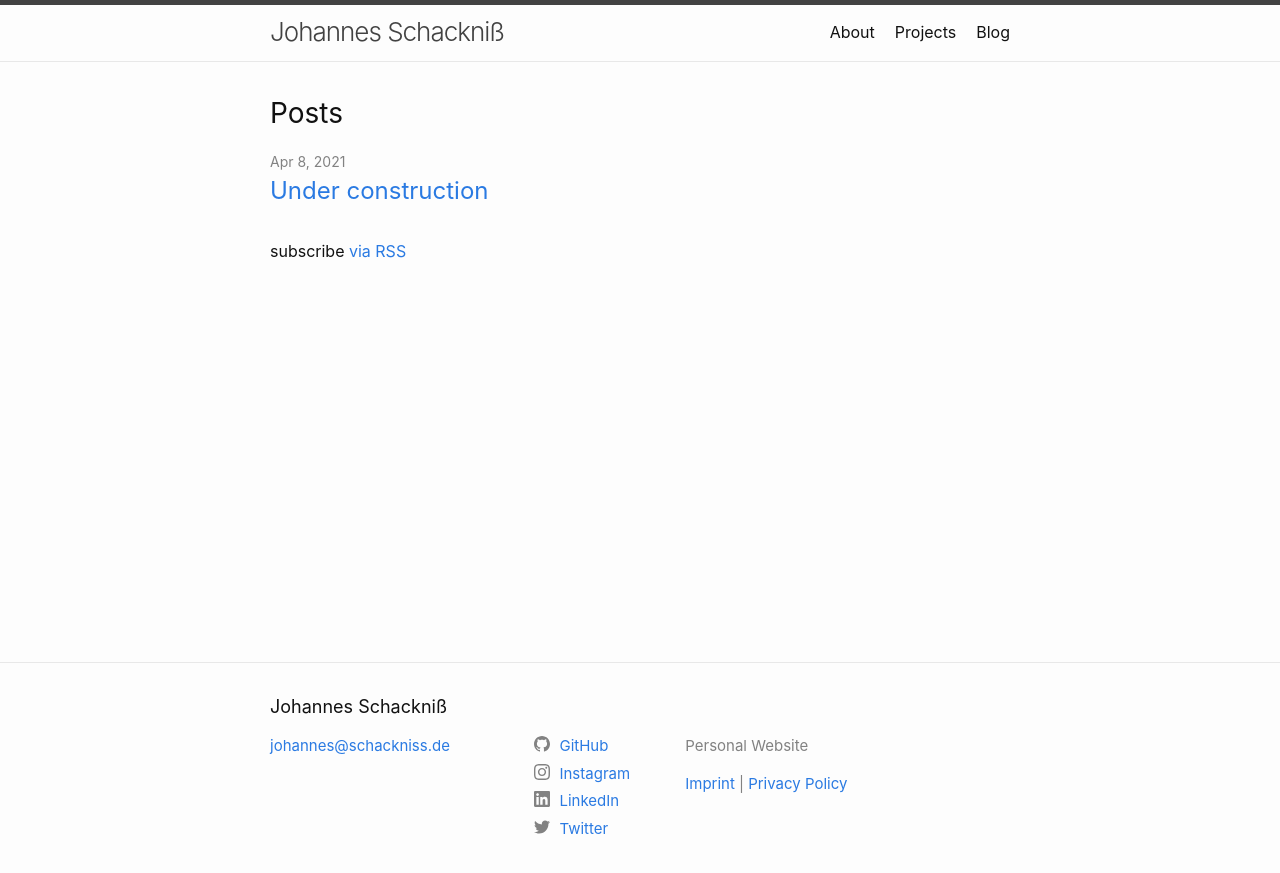
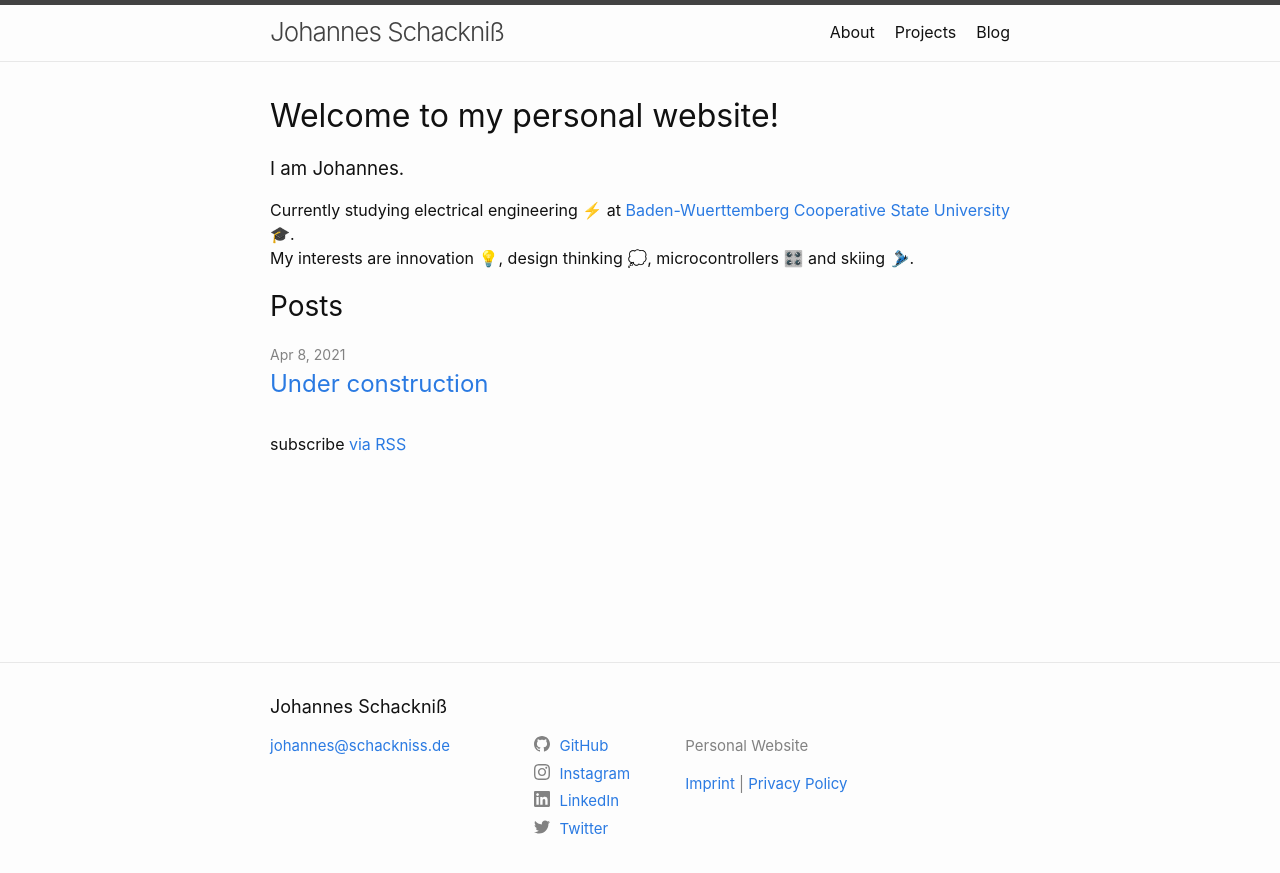
Before and after one commit to schackniss/schackniss.de, a Jekyll site: the page built from index.md, in a window 1280 px wide. Shown: the top 873 px of the page. Built offline with Jekyll 4.4.1, drawn with Linux system fonts in a browser that asks for light colours.

Commit message:
[Add] welcome content

```diff
--- a/index.md
+++ b/index.md
@@ -1,6 +1,7 @@
 ---
-# Feel free to add content and custom Front Matter to this file.
-# To modify the layout, see https://jekyllrb.com/docs/themes/#overriding-theme-defaults
-
 layout: home
 ---
+# Welcome to my personal website!
+### I am Johannes.
+Currently studying electrical engineering ⚡ at [Baden-Wuerttemberg Cooperative State University 🎓](https://www.dhbw.de/).
+My interests are innovation 💡, design thinking 💭, microcontrollers 🎛️ and skiing 🎿.
```
